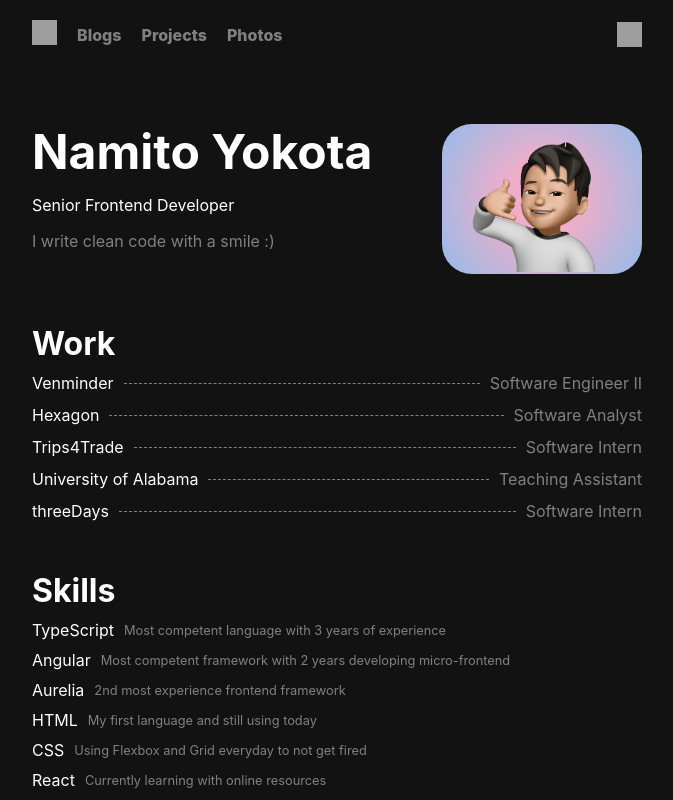
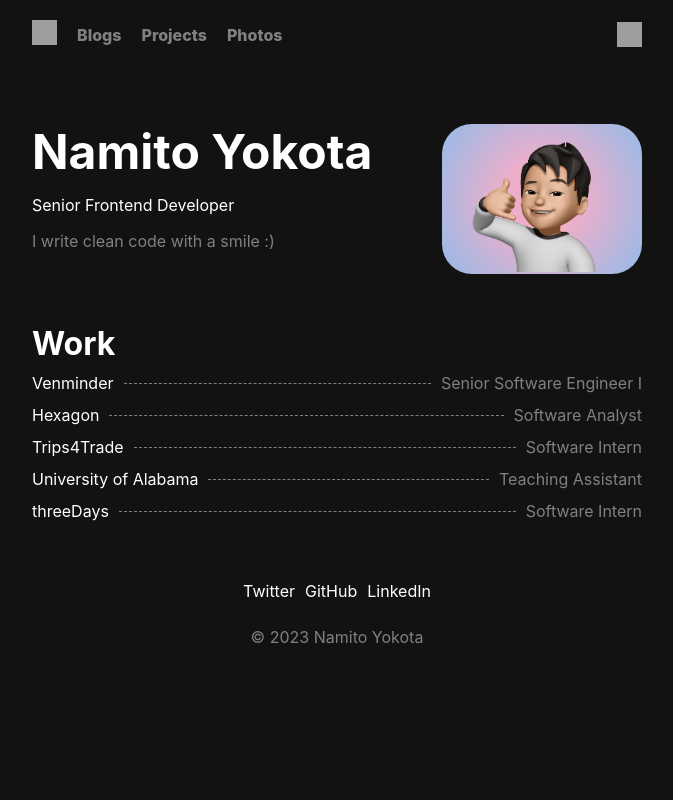
Before and after one commit to namitoyokota/portfolio, a Next.js app: page / in a window 1280 px wide. Shown: the top 800 px of the page, without its empty margins (303-976 px from the left). Built offline with nearby package versions, Linux system fonts and the light colour scheme; no server answers; grey boxes are pictures that could not be loaded.

Commit message:
added 404 page

```diff
--- a/components/Navigation.tsx
+++ b/components/Navigation.tsx
@@ -41,12 +41,6 @@ const Navigation = (): JSX.Element => {
                 </a>
             </Link>
 
-            {/* <Link legacyBehavior href="/ideas">
-                <a className={router.asPath == '/ideas' ? styles.activepage : styles.page}>
-                    <span>Ideas</span>
-                </a>
-            </Link> */}
-
             <Link legacyBehavior href="https://photos.namitoyokota.com" passHref>
                 <a className={styles.page} target="_blank" rel="noopener noreferrer">
                     <span>Photos</span>
--- a/pages/index.tsx
+++ b/pages/index.tsx
@@ -1,37 +1,8 @@
 import Image from 'next/legacy/image';
-import { useEffect, useState } from 'react';
 import Layout from '../components/Layout';
 import styles from '../styles/Home.module.css';
-import { Repository } from '../types/repository';
 
 export const Index = (): JSX.Element => {
-    /** Number of repositories under my GitHub Account */
-    const [repoCount, setRepoCount] = useState(0);
-
-    /** Number of stars across all of my repositories */
-    const [starCount, setStarCount] = useState(0);
-
-    /** Current GitHub username for my account */
-    const GITHUB_USERNAME = 'namitoyokota';
-
-    /** Public API endpoint to get repositories list */
-    const GITHUB_API_ENDPOINT = `https://api.github.com/users/${GITHUB_USERNAME}/repos`;
-
-    /** Fetches repositories from GitHub API */
-    useEffect(() => {
-        fetch(GITHUB_API_ENDPOINT)
-            .then((res) => res.json())
-            .then((data: Repository[]) => {
-                let starCount = 0;
-                data.forEach((repo: Repository) => {
-                    starCount += repo.stargazers_count;
-                });
-
-                setStarCount(starCount);
-                setRepoCount(data.length);
-            });
-    }, [GITHUB_API_ENDPOINT]);
-
     return (
         <Layout>
             <div className={styles.aboutpane}>
@@ -58,7 +29,7 @@ export const Index = (): JSX.Element => {
                         Venminder
                     </a>
                     <hr className={styles.divider} />
-                    <span className={styles.workitemposition}>Software Engineer II</span>
+                    <span className={styles.workitemposition}>Senior Software Engineer I</span>
                 </div>
 
                 <div className={styles.workitem}>
@@ -93,52 +64,6 @@ export const Index = (): JSX.Element => {
                     <span className={styles.workitemposition}>Software Intern</span>
                 </div>
             </div>
-
-            <h1>Skills</h1>
-            <div className={styles.skilllist}>
-                <div className={styles.skillitem}>
-                    <span className={styles.skillname}>TypeScript</span>
-                    <span className={styles.skilldescription}>Most competent language with 3 years of experience</span>
-                </div>
-
-                <div className={styles.skillitem}>
-                    <span className={styles.skillname}>Angular</span>
-                    <span className={styles.skilldescription}>Most competent framework with 2 years developing micro-frontend</span>
-                </div>
-
-                <div className={styles.skillitem}>
-                    <span className={styles.skillname}>Aurelia</span>
-                    <span className={styles.skilldescription}>2nd most experience frontend framework</span>
-                </div>
-
-                <div className={styles.skillitem}>
-                    <span className={styles.skillname}>HTML</span>
-                    <span className={styles.skilldescription}>My first language and still using today</span>
-                </div>
-
-                <div className={styles.skillitem}>
-                    <span className={styles.skillname}>CSS</span>
-                    <span className={styles.skilldescription}>Using Flexbox and Grid everyday to not get fired</span>
-                </div>
-
-                <div className={styles.skillitem}>
-                    <span className={styles.skillname}>React</span>
-                    <span className={styles.skilldescription}>Currently learning with online resources</span>
-                </div>
-
-                <div className={styles.skillitem}>
-                    <span className={styles.skillname}>.NET</span>
-                    <span className={styles.skilldescription}>Slowly learning and gaining experience to become a full-skill one day</span>
-                </div>
-            </div>
-
-            {/** Certifications */}
-
-            {/** Courses */}
-
-            {/* <h1>Contributions</h1> */}
-            {/* <p>GitHub Repos: {repoCount.toLocaleString()}</p> */}
-            {/* <p>GitHub Stars: {starCount.toLocaleString()}</p> */}
         </Layout>
     );
 };
--- a/styles/Home.module.css
+++ b/styles/Home.module.css
@@ -275,27 +275,6 @@
     font-size: 0.8em;
 }
 
-.skilllist {
-    display: flex;
-    flex-direction: column;
-    row-gap: 10px;
-}
-
-.skillitem {
-    display: flex;
-    column-gap: 10px;
-    align-items: center;
-}
-
-.skillname {
-    white-space: nowrap;
-}
-
-.skilldescription {
-    color: grey;
-    font-size: 0.8em;
-}
-
 .blog {
     display: grid;
     grid-template-columns: auto min-content;
```
Also changed, not shown: components/Analytics.tsx (+5 -5 lines), pages/404.tsx (added, +18 -0 lines), pages/ideas.tsx (deleted, +0 -57 lines), 1 other file (tests, documents, lock files or other folders).
